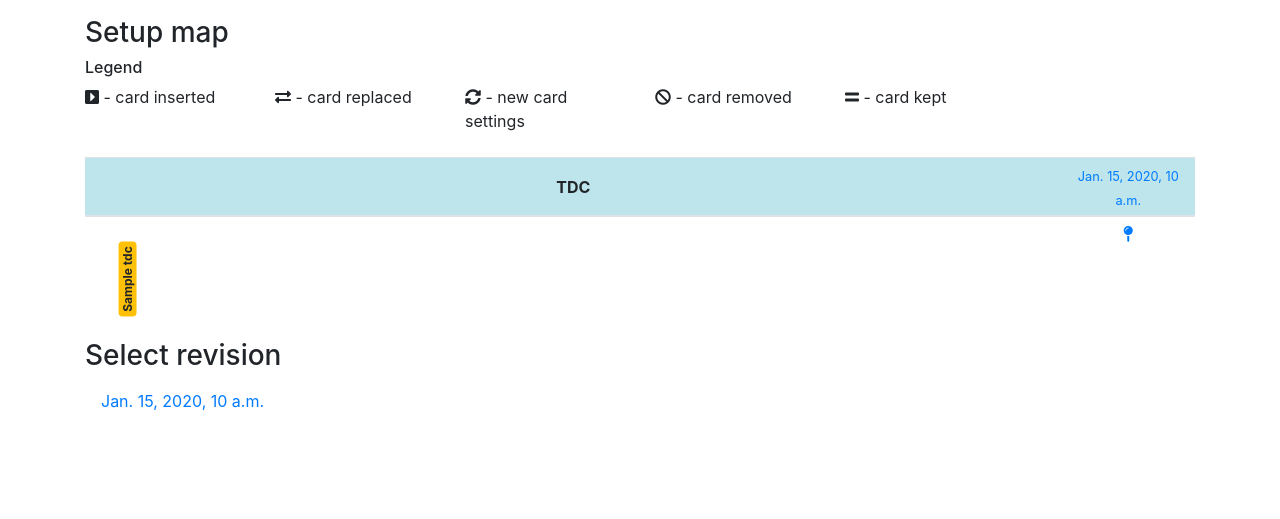
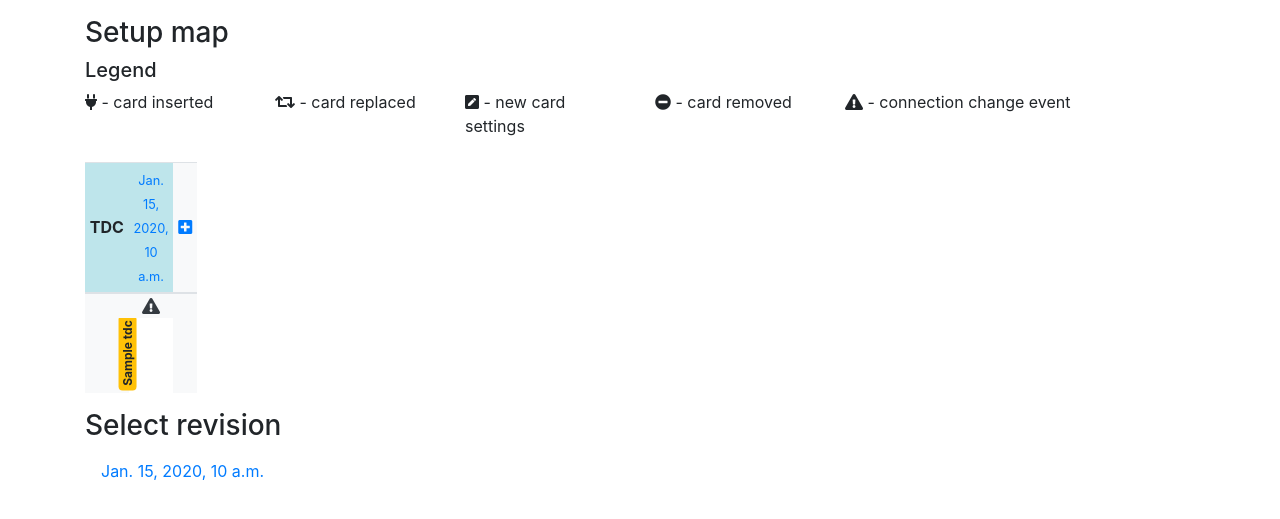
Before and after one commit to rlalik/pasttrec-manager, a Django app: template pasttrec_trb3setup/templates/pasttrec_trb3setup/setup.html in a window 1280 px wide. Shown: the part 48-567 px from the top of the page. Run offline with Django 3.2, Linux system fonts and the light colour scheme; the template is opened without the code that fills it: most values are stand-ins (such as "Sample title", 1, 10 or a date in 2020); lists and menus that the app fills with data are empty; some libraries are stand-ins or nearby versions.

Commit message:
Map finished, artwork added

```diff
--- a/pasttrec_trb3setup/static/pasttrec_trb3setup/css/styles.css
+++ b/pasttrec_trb3setup/static/pasttrec_trb3setup/css/styles.css
@@ -12,3 +12,33 @@
     -webkit-transform-origin:right, top;
     position: absolute;
 }
+
+.card_card {
+    border: 1px solid green;
+}
+
+.card_bkg {
+    position: relative;
+    width: 100px;
+}
+
+.card_text {
+    position: absolute;
+    top: -5px;
+    left: 77px;
+    font-size: 90%;
+}
+
+.card_icon {
+    position: absolute;
+    top: 0;
+    right: 0;
+    bottom: 0;
+    left: 0;
+    margin: auto;
+}
+
+#table_map tr, #table_map td {
+  padding: 0 !important;
+  margin: 0 !important;
+}
--- a/pasttrec_trb3setup/templates/pasttrec_trb3setup/_map_card_detail_stack.html
+++ b/pasttrec_trb3setup/templates/pasttrec_trb3setup/_map_card_detail_stack.html
@@ -1,19 +1,29 @@
+{% load static %}
 {% if s == state.ADDED %}
-<a href="{% url 'pasttrec_trb3setup:card' c.id %}">
-<i class="fas fa-caret-square-right"></i>
-</a>
+<img class="card_bkg" src="{% static 'pasttrec_trb3setup/gfx/card_insert.png' %}"></img>
+<a class="card_icon text-warning" href="{% url 'pasttrec_trb3setup:card' c.id %}">
+<i class="fas fa-plug"></i>
+</a><span class="card_text">{{ c.card.name }}</span>
 {% elif s == state.CHANGED %}
-<a href="{% url 'pasttrec_trb3setup:card' c.card.id %}#{{ c.id }}">
-<i class="fas fa-exchange-alt"></i>
-</a>
+<img class="card_bkg" src="{% static 'pasttrec_trb3setup/gfx/card_exchange.png' %}"></img>
+<a class="card_icon text-warning" href="{% url 'pasttrec_trb3setup:card' c.card.id %}#{{ c.id }}">
+<i class="fas fa-retweet"></i>
+</a><span class="card_text">{{ c.card.name }}</span>
 {% elif s == state.UPDATED %}
-<a href="{% url 'pasttrec_trb3setup:card' c.card.id %}#{{ c.id }}">
-<i class="fas fa-sync-alt"></i>
+<img class="card_bkg" src="{% static 'pasttrec_trb3setup/gfx/card_reload.png' %}"></img>
+<a class="card_icon text-warning" href="{% url 'pasttrec_trb3setup:card' c.card.id %}#{{ c.id }}">
+<i class="fas fa-pen-square"></i>
 </a>
 {% elif s == state.REMOVED %}
-<i class="fas fa-ban"></i>
+<img class="card_bkg" src="{% static 'pasttrec_trb3setup/gfx/card_remove.png' %}"></img>
+<a class="card_icon text-warning" href="#">
+<i class="fas fa-minus-circle"></i>
+</a>
 {% elif s == state.KEPT %}
-<i class="fas fa-equals"></i>
+<img class="card_bkg" src="{% static 'pasttrec_trb3setup/gfx/card_keep.png' %}"></img>
+<a class="card_icon text-warning">
+<i class="fas"></i>
+</a>
 {% else %}
 <i class="fas"></i>
 {% endif %}
--- a/pasttrec_trb3setup/templates/pasttrec_trb3setup/setup.html
+++ b/pasttrec_trb3setup/templates/pasttrec_trb3setup/setup.html
@@ -16,17 +16,18 @@
 {% if map %}
 
 <h3>Setup map</h3>
-<h6>Legend</h6>
+<h5>Legend</h5>
 <div class="row">
-<div class="col-2"><i class="fas fa-caret-square-right"></i> - card inserted</div>
-<div class="col-2"><i class="fas fa-exchange-alt"></i> - card replaced</div>
-<div class="col-2"><i class="fas fa-sync-alt"></i> - new card settings</div>
-<div class="col-2"><i class="fas fa-ban"></i> - card removed</div>
-<div class="col-2"><i class="fas fa-equals"></i> - card kept</div>
+<div class="col-2"><i class="fas fa-plug"></i> - card inserted</div>
+<div class="col-2"><i class="fas fa-retweet"></i> - card replaced</div>
+<div class="col-2"><i class="fas fa-pen-square"></i> - new card settings</div>
+<div class="col-2"><i class="fas fa-minus-circle"></i> - card removed</div>
+<div class="col-3"><i class="fas fa-exclamation-triangle"></i> - connection change event</div>
+
 </div>
 <br />
 
-<table class="table table-sm">
+<table id="table_map" class="table table-sm" style="width: 1px;">
 <thead>
   <tr class="table-info text-center">
     <th scope="col" class="align-middle">TDC</th>
@@ -35,26 +36,27 @@
       <a class="text-small" href="{% url 'pasttrec_trb3setup:rev' rev.id %}">{{ rev.creation_on }}</a>
     </small></th>
     {% endfor %}{% endif %}
+    <th scope="col" class="align-middle bg-light"><a class="text-small" href="" alt="Insert revision"><i class="fas fa-plus-square"></i></a></th>
   </tr>
 </thead>
 <tbody>
 {% for tdc, val in map.items %}
-  <tr>
-    <th scope="row" class="align-middle">
+  <tr class="no-gutters">
+    <th scope="row" class="align-middle bg-light">
       <span class="badge badge-warning verticaltext">{{ tdc }}</span>
     </th>
     {% for r in val %}
-    <td class="" style="width: 100pt; height: 100px;">
+    <td class="" style="height: 100px;">
       <div class="row text-center">
-
-      <div class="col-12">
+      <div class="col-12 bg-light">
         {% if r.status != State.NONE and r.status != State.KEPT and r.status != State.UPDATED %}
-        <a href="{% url 'pasttrec_trb3setup:rev' r.rev.id %}"><i class="fas fa-map-pin"></i></a>
+        <a href="{% url 'pasttrec_trb3setup:rev' r.rev.id %}" class="text-dark">
+        <i class="fas fa-exclamation-triangle"></i></a>
         {% else %}
         <i class="fas"></i>
         {% endif %}
       </div>
-      <div class="col-12 align-center">
+      <div class="col-12">
         {% include 'pasttrec_trb3setup/_map_card_detail_stack.html' with c=r.card1 s=r.card1_s state=State %}
       </div>
       <div class="col-12">
@@ -65,6 +67,7 @@
       </div>
     </div>
    {% endfor %}
+   <td class="bg-light"></td>
   </tr>
 {% endfor %}
 </tbody>
--- a/pasttrec_trb3setup/views/views.py
+++ b/pasttrec_trb3setup/views/views.py
@@ -51,8 +51,9 @@
             continue
 
         if ntdc not in snapshot:
-            snapshot[ntdc] = { 'pk': r.pk, 'name': ntdc, 'tdc': tdc, 'card1': None, 'card2': None, 'card3': None }
+            snapshot[ntdc] = { 'pk': r, 'name': ntdc, 'tdc': tdc, 'card1': None, 'card2': None, 'card3': None }
 
+        snapshot[ntdc]['r'] = r
         snapshot[ntdc]['tdc'] = tdc
         snapshot[ntdc]['card1'] = c1
         snapshot[ntdc]['card2'] = c2
```
Also changed, not shown: pasttrec_trb3setup/templates/pasttrec_trb3setup/connection_revision_details.html (+31 -4 lines), pasttrec_trb3setup/static/pasttrec_trb3setup/gfx/card_exchange.png (added), pasttrec_trb3setup/static/pasttrec_trb3setup/gfx/card_insert.png (added), pasttrec_trb3setup/static/pasttrec_trb3setup/gfx/card_keep.png (added), pasttrec_trb3setup/static/pasttrec_trb3setup/gfx/card_reload.png (added), pasttrec_trb3setup/static/pasttrec_trb3setup/gfx/card_remove.png (added).
